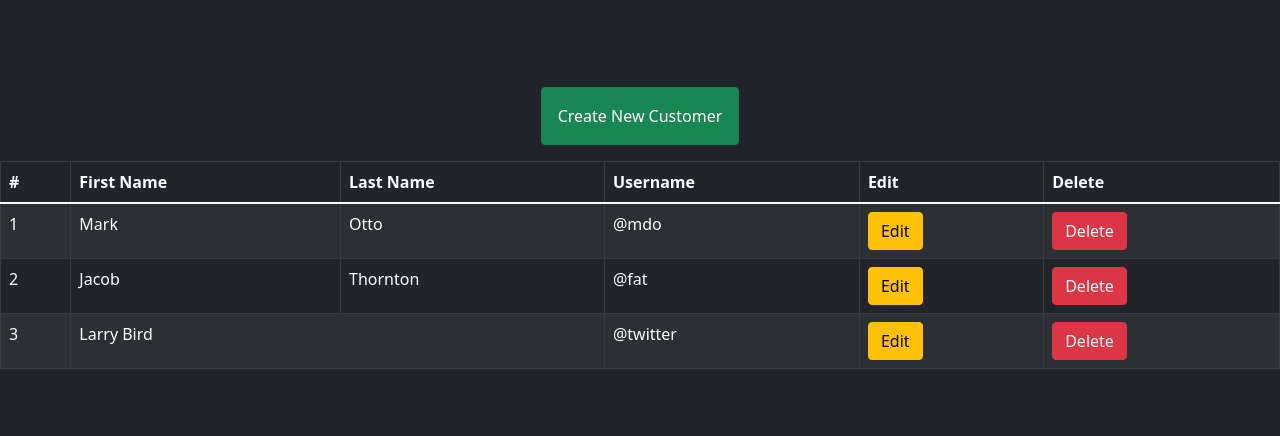
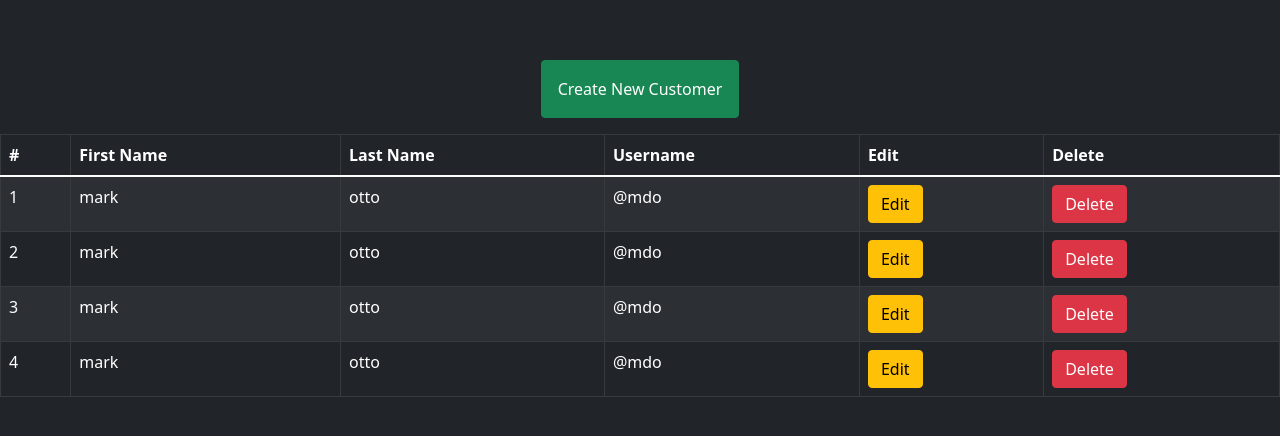
Before and after one commit to UF-code/express-next-redux-crud-exercise, a Next.js app in the folder frontend/: page / in a window 1280 px wide. Shown: the part 172-608 px from the top of the page. Built offline with nearby package versions, Linux system fonts and the light colour scheme.

Commit message:
creating dynamic table

```diff
--- a/frontend/components/table.component.jsx
+++ b/frontend/components/table.component.jsx
@@ -2,6 +2,13 @@ import React from 'react'
 import { Table, Button, ButtonGroup, DropdownButton, Dropdown } from 'react-bootstrap'
 
 const TableComponent = () => {
+    const customers = [
+        { id: 1, first: 'mark', last: 'otto', username: '@mdo' },
+        { id: 2, first: 'mark', last: 'otto', username: '@mdo' },
+        { id: 3, first: 'mark', last: 'otto', username: '@mdo' },
+        { id: 4, first: 'mark', last: 'otto', username: '@mdo' },
+    ]
+
     return (
         <Table striped bordered hover variant='dark'>
             <thead>
@@ -15,11 +22,12 @@ const TableComponent = () => {
                 </tr>
             </thead>
             <tbody>
+                {customers.map((customer) => (
                     <tr>
-                    <td>1</td>
-                    <td>Mark</td>
-                    <td>Otto</td>
-                    <td>@mdo</td>
+                        <td> {customer.id}</td>
+                        <td> {customer.first} </td>
+                        <td> {customer.last} </td>
+                        <td> {customer.username} </td>
                         <td>
                             <Button variant='warning'>Edit</Button>
                         </td>
@@ -27,29 +35,7 @@ const TableComponent = () => {
                             <Button variant='danger'>Delete</Button>
                         </td>
                     </tr>
-                <tr>
-                    <td>2</td>
-                    <td>Jacob</td>
-                    <td>Thornton</td>
-                    <td>@fat</td>
-                    <td>
-                        <Button variant='warning'>Edit</Button>
-                    </td>
-                    <td>
-                        <Button variant='danger'>Delete</Button>
-                    </td>
-                </tr>
-                <tr>
-                    <td>3</td>
-                    <td colSpan={2}>Larry Bird</td>
-                    <td>@twitter</td>
-                    <td>
-                        <Button variant='warning'>Edit</Button>
-                    </td>
-                    <td>
-                        <Button variant='danger'>Delete</Button>
-                    </td>
-                </tr>
+                ))}
             </tbody>
         </Table>
     )
--- a/package.json
+++ b/package.json
@@ -20,5 +20,8 @@
         "mysql2": "^2.3.3",
         "nodemon": "^2.0.16",
         "sequelize": "^6.21.0"
+    },
+    "dependencies": {
+        "axios": "^0.27.2"
     }
 }
```
Also changed, not shown: frontend/pages/add_user.jsx (deleted), 1 other file (tests, documents, lock files or other folders). Lines whose indentation alone changed are shown as unchanged.
